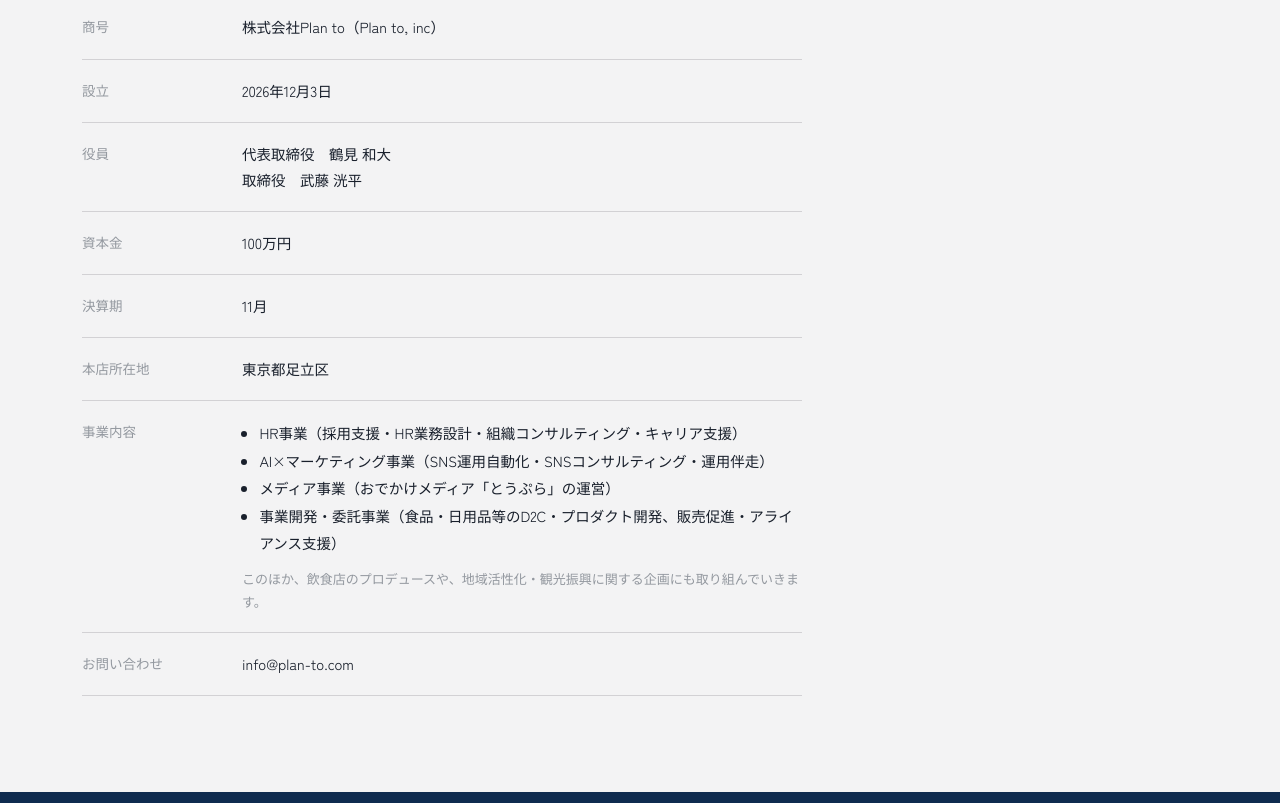
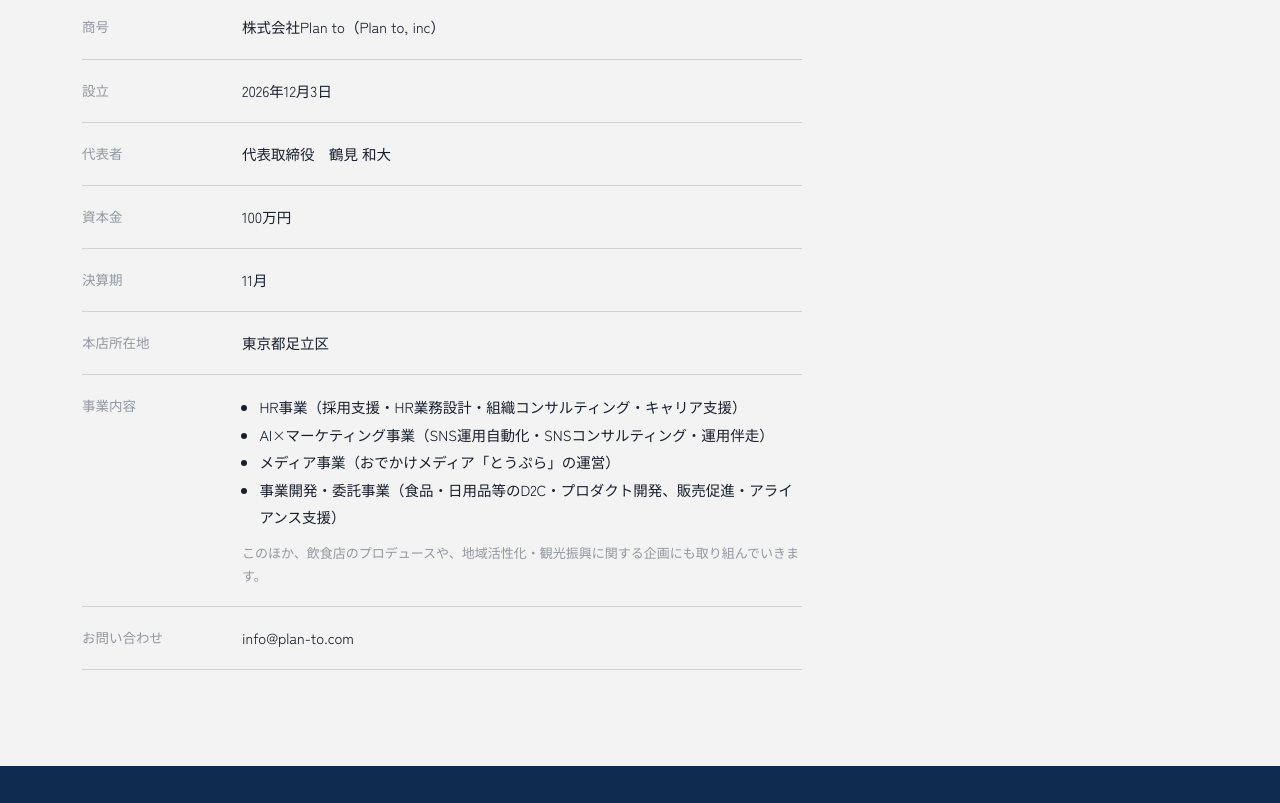
Before and after one commit to Mutooo-ch/plan-to-hp, a plain HTML site: page planto_hp_ver.1.0/about.html in a window 1280 px wide. Shown: the part 3040-3843 px from the top of the page. Drawn offline with Linux system fonts and the light colour scheme.

Commit message:
会社概要とチームの肩書から取締役表記を削除
Co-Authored-By: Claude Opus 5.5 <noreply@anthropic.com>

```diff
--- a/planto_hp_ver.1.0/about.html
+++ b/planto_hp_ver.1.0/about.html
@@ -83,7 +83,7 @@
       <table class="ctable">
         <tr><th>商号</th><td>株式会社Plan to（Plan to, inc）</td></tr>
         <tr><th>設立</th><td>2026年12月3日</td></tr>
-        <tr><th>役員</th><td>代表取締役　鶴見 和大<br>取締役　武藤 洸平</td></tr>
+        <tr><th>代表者</th><td>代表取締役　鶴見 和大</td></tr>
         <tr><th>資本金</th><td>100万円</td></tr>
         <tr><th>決算期</th><td>11月</td></tr>
         <tr><th>本店所在地</th><td>東京都足立区</td></tr>
```
Also changed, not shown: planto_hp_ver.1.0/team.html (+1 -1 lines).
